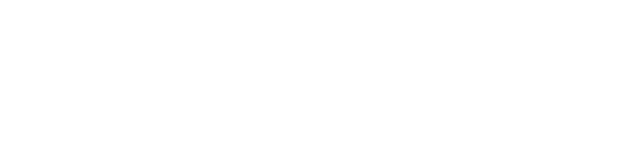
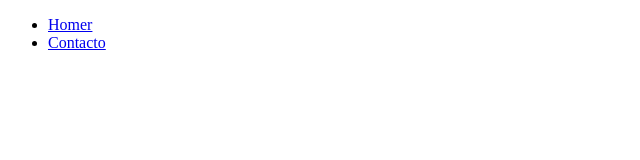
Before and after one commit to AnaNunezRejon/Prueba3Git, a plain HTML site: page index.html in a window 1280 px wide. Shown: the whole page, without its empty margins (0-640 px from the left). Drawn offline with Linux system fonts and the light colour scheme.

Commit message:
header iniciado

```diff
--- a/index.html
+++ b/index.html
@@ -11,5 +11,14 @@
 </head>
 <body>
 
+    <header>
+        <nav>
+            <ul>
+                <li><a href="index.html">Homer</a></li>
+                <li><a href="contacto.html">Contacto</a></li>
+            </ul>
+        </nav>
+    </header>
+
 </body>
 </html>
```
